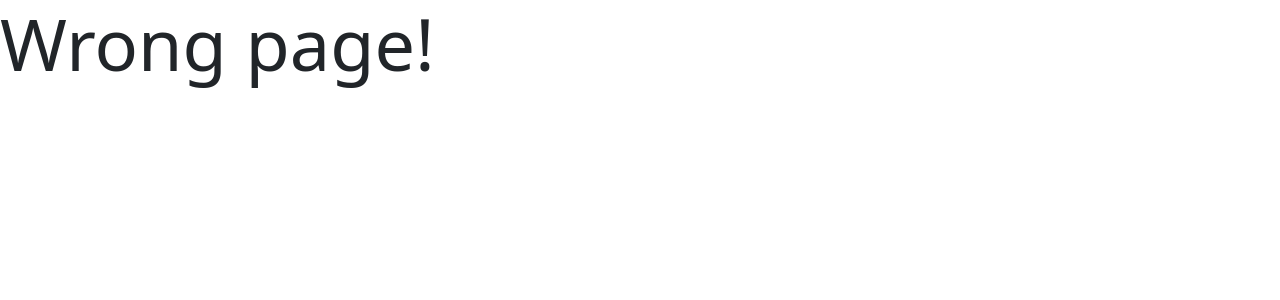
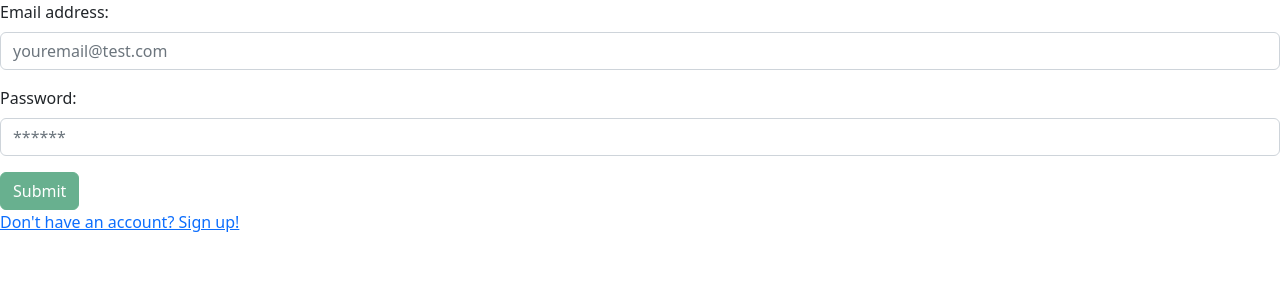
Before and after one commit to Solis07/the-virtual-wardrobe, a React app in the folder client/src/: page /login in a window 1280 px wide. Before the commit this address had no page. Shown: the top 300 px of the page. Built offline with nearby package versions, Linux system fonts and the light colour scheme; the HTML template or start-up script is replaced by a standard one.

Commit message:
added code for login page

```diff
--- a/client/src/main.jsx
+++ b/client/src/main.jsx
@@ -3,6 +3,7 @@ import { createBrowserRouter, RouterProvider } from "react-router-dom";
 import "bootstrap/dist/css/bootstrap.min.css";
 import App from "./App.jsx";
 import SignupForm from "./pages/SignupForm.jsx"
+import LoginForm from "./pages/LoginForm.jsx"
 // import SearchClothes from "./pages/SearchClothes";
 // import SavedClothes from "./pages/SavedClothes";
 
@@ -15,6 +16,10 @@ const router = createBrowserRouter([
       {
         path: "/signup",
         element: <SignupForm />
+      },
+      {
+        path: "/login",
+        element: <LoginForm />
       }
     //   {
     //     index: true,
--- a/client/src/pages/LoginForm.jsx
+++ b/client/src/pages/LoginForm.jsx
@@ -0,0 +1,93 @@
+import React, { useState } from "react";
+import { useMutation } from "@apollo/client";
+import { Link } from "react-router-dom";
+import { Form, Button, Alert } from "react-bootstrap";
+import "bootstrap/dist/css/bootstrap.min.css";
+import { LOGIN } from "../utils/mutations";
+import Auth from "../utils/auth";
+
+const LoginForm = () => {
+  const [formState, setFormState] = useState({ email: "", password: "" });
+  const [login, { error }] = useMutation(LOGIN);
+  const [validated] = useState(false);
+  const [showAlert, setShowAlert] = useState(false);
+
+  const handleFormSubmit = async (event) => {
+    event.preventDefault();
+    try {
+      const { data } = await login({
+        variables: { email: formState.email, password: formState.password },
+      });
+      const token = data.login.token;
+      Auth.login(token);
+    } catch (e) {
+      console.error("Error in handleFormSubmit:", e);
+      setShowAlert(true);
+    }
+  };
+
+  const handleChange = (event) => {
+    const { name, value } = event.target;
+    setFormState({
+      ...formState,
+      [name]: value,
+    });
+  };
+
+  return (
+    <>
+      <Form noValidate validated={validated} onSubmit={handleFormSubmit}>
+        <Alert
+          dismissible
+          onClose={() => setShowAlert(false)}
+          show={showAlert}
+          variant="danger"
+        >
+          Incorrect email or password.
+        </Alert>
+
+        <Form.Group className="mb-3">
+          <Form.Label htmlFor="email">Email address:</Form.Label>
+          <Form.Control
+            type="email"
+            placeholder="youremail@test.com"
+            name="email"
+            onChange={handleChange}
+            required
+          />
+          <Form.Control.Feedback type="invalid">
+            Email is required!
+          </Form.Control.Feedback>
+        </Form.Group>
+
+        <Form.Group className="mb-3">
+          <Form.Label htmlFor="password">Password:</Form.Label>
+          <Form.Control
+            type="password"
+            placeholder="******"
+            name="password"
+            onChange={handleChange}
+            required
+          />
+          <Form.Control.Feedback type="invalid">
+            Password is required!
+          </Form.Control.Feedback>
+        </Form.Group>
+
+        <Button
+          type="submit"
+          variant="success"
+          disabled={!(formState.email && formState.password)}
+        >
+          Submit
+        </Button>
+      </Form>
+
+      <Link className="link-btn" to="/signup">
+        Don't have an account? Sign up!
+      </Link>
+    </>
+  );
+};
+
+export default LoginForm;
--- a/client/src/pages/SignupForm.jsx
+++ b/client/src/pages/SignupForm.jsx
@@ -1,6 +1,6 @@
 import React, { useState } from 'react';
 // Does "import { Link }" do anything?
-// import { Link } from 'react-router-dom';
+import { Link } from 'react-router-dom';
 import { Form, Button, Alert } from 'react-bootstrap';
 import { useMutation } from '@apollo/client';
 import { ADD_USER } from "../utils/mutations";
@@ -110,46 +110,11 @@ const SignupForm = () => {
           Submit
         </Button>
       </Form>
+      <Link className="link-btn" to="/login">
+        Already have an account? Login!
+      </Link>
     </>
   );
 };
 
 export default SignupForm;
-
-
-  // Comment out to see if SignupForm.jsx can work:
-    // check if form has everything (as per react-bootstrap docs)
-    // const form = event.currentTarget;
-    // if (form.checkValidity() === false) {
-    //   event.preventDefault();
-    //   event.stopPropagation();
-    // }
-
-    // try {
-    //   const { data } = await addUser({ variables: {...userFormData },});
-
-      // if (!response.ok) {
-      //   throw new Error('something went wrong!');
-      // }
-      // const { token, user } = await response.json();
-      // console.log(user);
-      // Auth.login(data.addUser.token);
-
-      // console.log(userFormData.username);
-
-
-    // } catch (err) {
-    //   console.error(err);
-    //   setShowAlert(true);
-    // }
-
-    // setUserFormData({
-    //   username: '',
-    //   email: '',
-    //   password: '',
-    // });
-
-    // const handleInputChange = (event) => {
-  //   const { name, value } = event.target;
-  //   setUserFormData({ ...userFormData, [name]: value });
-  // };
--- a/client/src/utils/mutations.js
+++ b/client/src/utils/mutations.js
@@ -1,5 +1,15 @@
 import { gql } from '@apollo/client';
 
+export const LOGIN = gql`
+  mutation login($email: String!, $password: String!) {
+    login(email: $email, password: $password) {
+      token
+      user {
+        _id
+      }
+    }
+  }
+`;
 export const ADD_USER = gql`
   mutation addUser($username: String!, $email: String!, $password: String!) {
     addUser(username: $username, email: $email, password: $password) {
--- a/package.json
+++ b/package.json
@@ -20,6 +20,7 @@
   "dependencies": {
     "apollo-server-express": "^3.13.0",
     "express": "^4.18.2",
-    "graphql": "^15.5.0"
+    "graphql": "^15.5.0",
+    "react-bootstrap": "^2.9.1"
   }
 }
```
Also changed, not shown: 1 other file (tests, documents, lock files or other folders).
